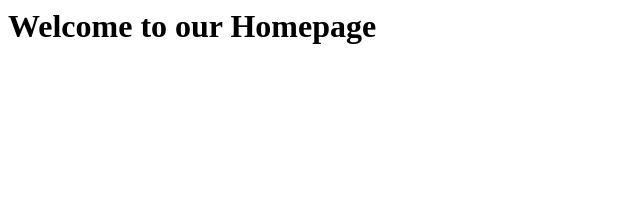
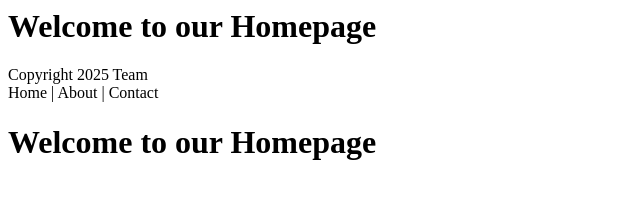
Before and after one commit to pesitoangelaact-coder/git-lab, a plain HTML site: page index.html in a window 1280 px wide. Shown: the whole page, without its empty margins (0-640 px from the left). Drawn offline with Linux system fonts and the light colour scheme.

Commit message:
Add nav section

```diff
--- a/index.html
+++ b/index.html
@@ -1 +1,4 @@
 <h1>Welcome to our Homepage</h1>
+<footer>Copyright 2025 Team</footer>
+<nav>Home | About | Contact</nav>
+<h1>Welcome to our Homepage</h1>
```
